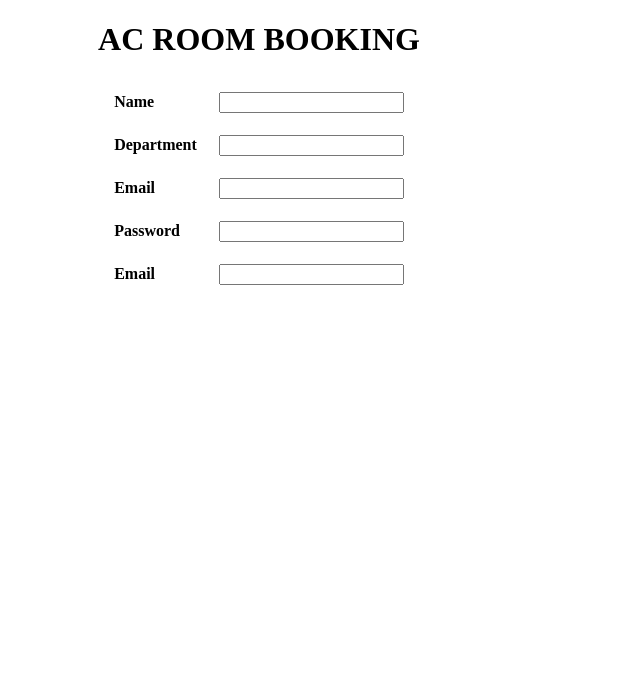
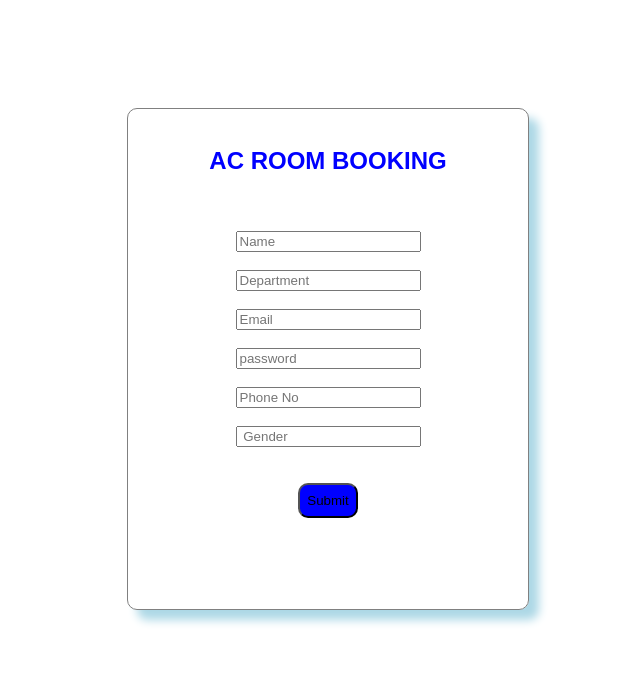
Before and after one commit to YogiMurugesan/fullstack_1, a website: page register.html in a window 1280 px wide. Shown: the whole page, without its empty margins (381-1021 px from the left). Drawn offline with Linux system fonts and the light colour scheme.

Commit message:
modify_re

```diff
--- a/register.html
+++ b/register.html
@@ -4,32 +4,50 @@
     <meta charset="UTF-8">
     <meta name="viewport" content="width=device-width, initial-scale=1.0">
     <title>Document</title>
+    <style>
+        h2{
+                    color: blue;
+                    text-align: center;
+                }
+                .log{
+                    width: 400px;
+                    height: 500px;
+                    border: 1px solid gray;
+                    font-family: sans-serif;
+                    border-radius: 10px;
+                    display: inline-block;
+                    margin: 80px;
+                    margin-left: 500px;
+                    margin-top: 100px;
+                    text-align: center;
+                    box-shadow: 10px 10px 10px lightblue;
+                    }
+                    .col{
+                        background-color: blue;
+                        height: 35px;
+                        width: 60px;
+                        border-radius: 10px;
+                    }
+                    a:hover{
+                        font-size: 15px;
+                        text-decoration: none;
+                    }
+            </style>
 </head>
-<body>
-    <h1 align="center">AC ROOM BOOKING</h1>
-    <table align="center"cellpadding="10">
+<div class="log">
 
-        <tr>
-        <td><b>Name</b></td>
-        <td><input type="text" name="Name"maxlength="30"/></td>
-        </tr>
-        <tr>
-            <td><b>Department</b></td>
-            <td><input type="text" name="Name"maxlength="30"/></td>
-            </tr>
-            <tr>
-                <td><b>Email</b></td>
-                <td><input type="text" name="Name"maxlength="30"/></td>
-                </tr>
-                <tr>
-                <td><b>Password</b></td>
-                <td><input type="text" name="Name"maxlength="30"/></td>
-                </tr>
-                <tr>
-                    <td><b>Email</b></td>
-                    <td><input type="text" name="Name"maxlength="30"/></td>
-                    </tr>
-                    <tr>
+    <br><h2>AC ROOM BOOKING</h2></br>
+    <br action="/signup" method="post">
+    <input type="text" name="name" placeholder="Name"></br></br>
+    <input type="text" name="department" placeholder="Department"></br></br>
+    <input type="text" name="email" placeholder="Email"></br></br>
+    <input type="password" name="password" placeholder="password"></br></br>
+    <input type="text" name="phone no" placeholder="Phone No"></br></br>
+    <input type="text" name=" gender" placeholder=" Gender"></br></br></br>
+    <input type="submit" class="col">
+    </form>
+
+</div>
 
 </body>
 </html>
```
